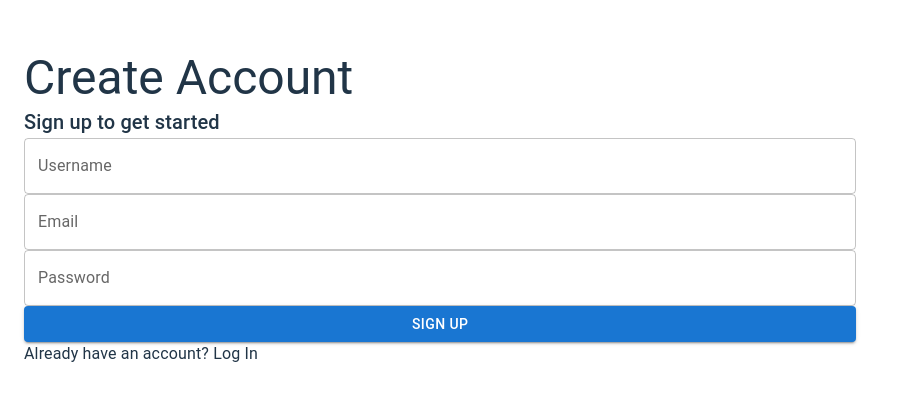
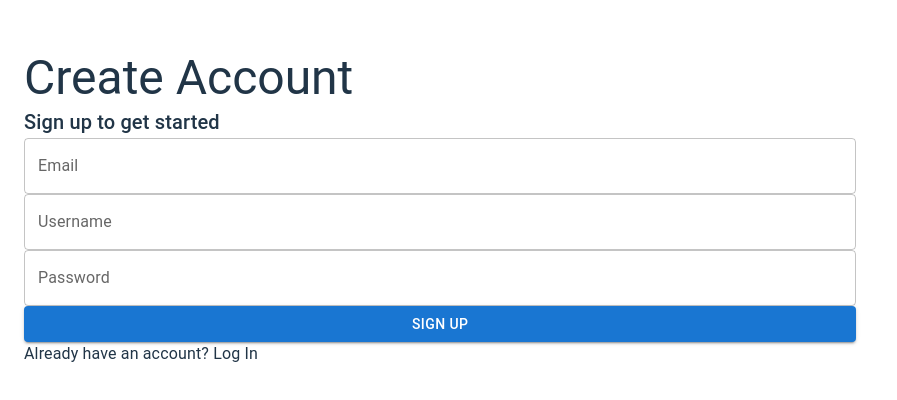
Before and after one commit to cjm7603/CookXP, a React (Vite) app in the folder client/my-app/: page /signup in a window 1280 px wide. Shown: the part 192-592 px from the top of the page, without its empty margins (0-897 px from the left). Built offline with nearby package versions, Linux system fonts and the light colour scheme.

Commit message:
Authentication
Functionality is complete

```diff
--- a/client/my-app/src/pages/Signup.jsx
+++ b/client/my-app/src/pages/Signup.jsx
@@ -32,19 +32,19 @@ const Signup = () => {
       </Box>
       <Box>
         <TextField
-          label="Username"
-          variant="outlined"
-          fullWidth
-          value={username}
-          onChange={(e) => setUsername(e.target.value)}
-        />
-        <TextField
           label="Email"
           type="email"
           variant="outlined"
           fullWidth
           value={email}
           onChange={(e) => setEmail(e.target.value)}
+        />
+        <TextField
+          label="Username"
+          variant="outlined"
+          fullWidth
+          value={username}
+          onChange={(e) => setUsername(e.target.value)}
         />
         <TextField
           label="Password"
```
Also changed, not shown: 1 other file (tests, documents, lock files or other folders).
